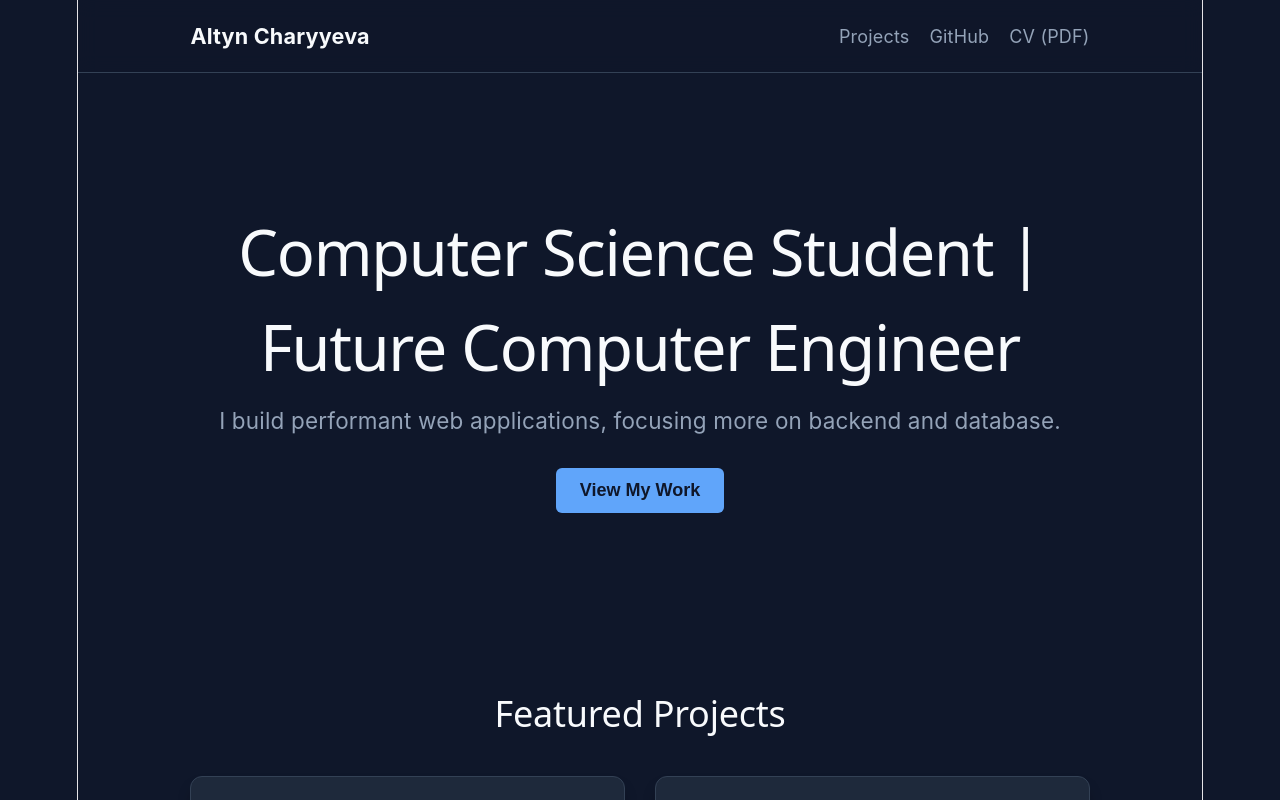
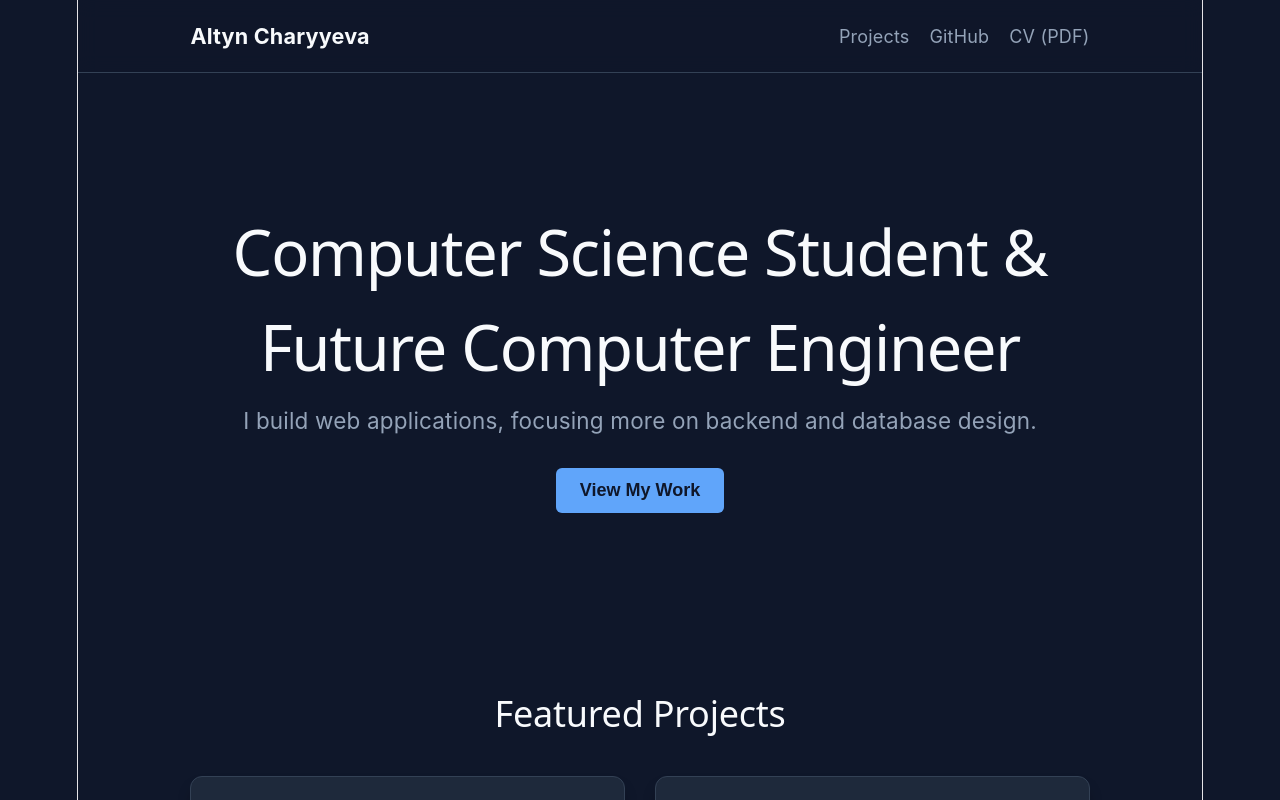
Before and after one commit to AltynCharyyeva/my-portofolio, a React (Vite) app: page / in a window 1280 px wide. Shown: the top 800 px of the page. Built offline with nearby package versions, Linux system fonts and the light colour scheme.

Commit message:
changed the hero section

```diff
--- a/src/App.jsx
+++ b/src/App.jsx
@@ -52,11 +52,11 @@ function App() {
 
       <header className="hero">
         <h1 className="title">
-          Computer Science Student | Future Computer Engineer
+          Computer Science Student & Future Computer Engineer
         </h1>
         <p className="subtitle">
-          I build performant web applications, focusing more on backend and
-          database.
+          I build web applications, focusing more on backend and database
+          design.
         </p>
         <button
           className="btn-primary"
```
